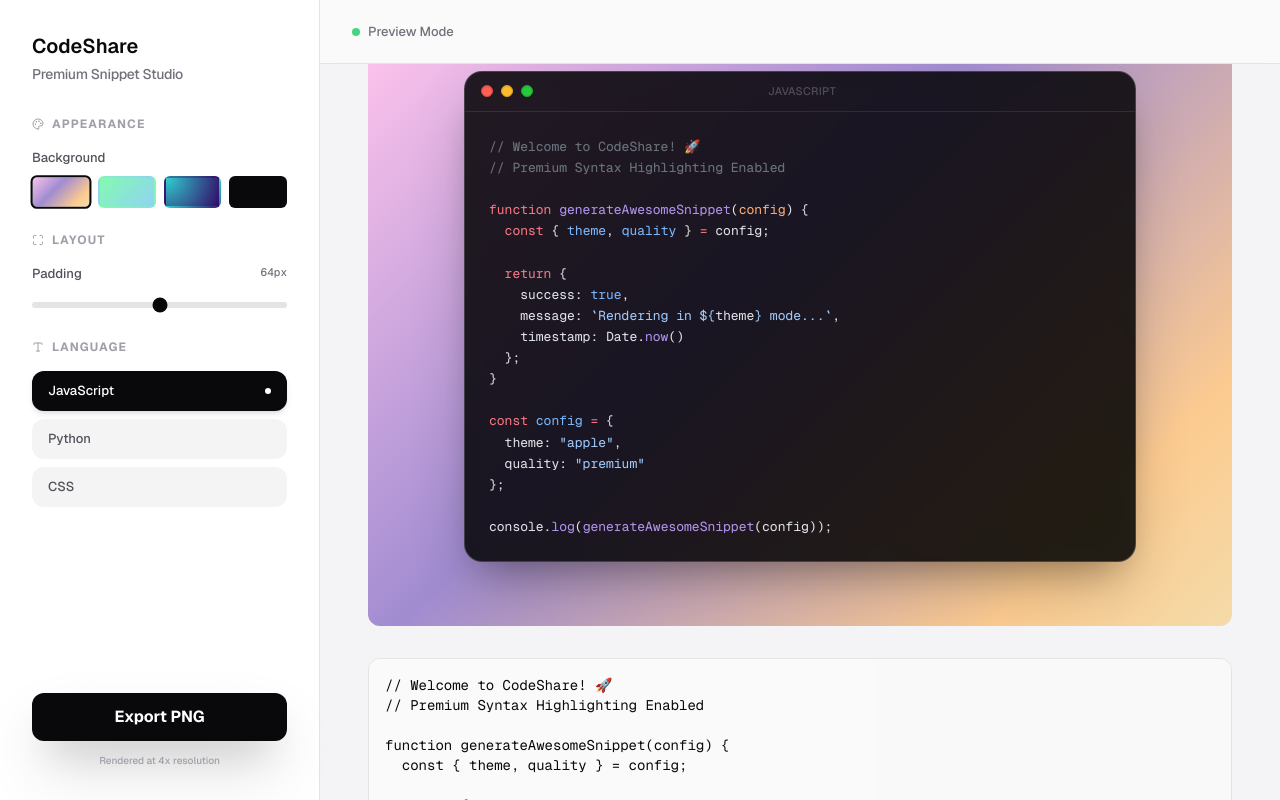
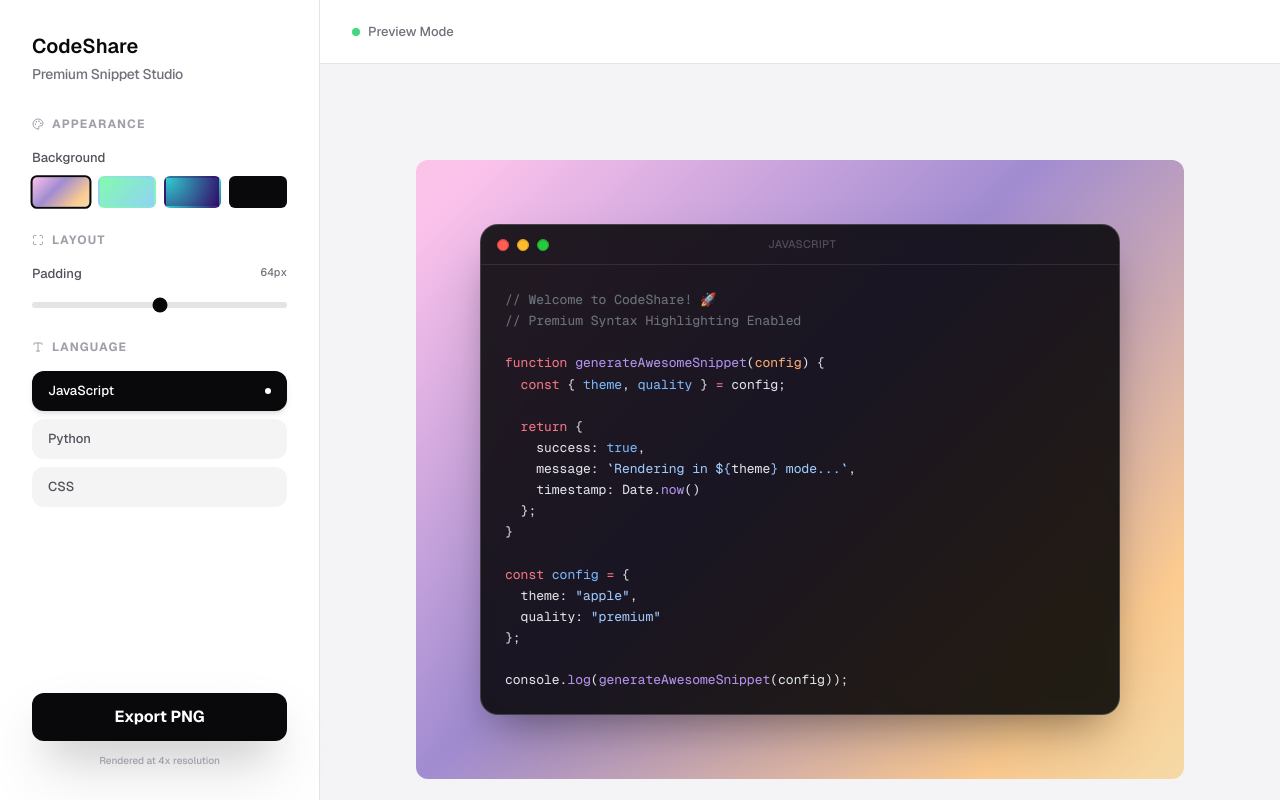
Before and after one commit to Dhaafin/code-share, a Next.js app: page / in a window 1280 px wide. Built offline with nearby package versions, Linux system fonts and the light colour scheme.

Commit message:
feat : fix scaling issues

```diff
--- a/src/app/page.jsx
+++ b/src/app/page.jsx
@@ -58,7 +58,7 @@
       {/* Preview Area */}
       <main className="flex-1 flex flex-col h-full overflow-hidden order-1 md:order-2">
         {/* Toolbar */}
-        <header className="h-14 md:h-16 border-b border-zinc-200 dark:border-zinc-800 flex items-center px-4 md:px-8 bg-white/50 dark:bg-black/50 backdrop-blur-sm justify-between shrink-0">
+        <header className="h-14 md:h-16 border-b border-zinc-200 dark:border-zinc-800 flex items-center px-4 md:px-8 bg-white dark:bg-black justify-between shrink-0 z-10">
           <div className="flex items-center gap-2">
             <div className="w-2 h-2 rounded-full bg-green-500 animate-pulse" />
             <span className="text-[11px] md:text-[13px] font-medium text-zinc-500">Preview Mode</span>
@@ -66,9 +66,11 @@
         </header>
 
         {/* Studio Canvas */}
-        <div className="flex-1 relative overflow-y-auto p-4 md:p-12 flex items-center justify-center bg-zinc-100/30 dark:bg-zinc-900/10">
-          <div className="w-full max-w-4xl">
-            <div ref={exportRef}>
+        <div className="flex-1 relative overflow-y-auto bg-zinc-100/30 dark:bg-zinc-900/10 custom-scrollbar">
+          <div className="w-full min-h-full flex flex-col items-center pt-16 md:pt-24 pb-24 px-4 md:px-12">
+
+            <div className="w-full max-w-3xl flex flex-col gap-8 md:gap-12">
+              <div ref={exportRef} className="w-full">
                 <CodeWindow
                   code={code}
                   {...settings}
@@ -76,11 +78,11 @@
               </div>
 
               {/* Real-time Text Area */}
-            <div className="mt-4 md:mt-8 relative group">
+              <div className="relative group">
                 <textarea
                   value={code}
                   onChange={(e) => setCode(e.target.value)}
-                className="w-full h-32 md:h-48 p-4 bg-white/50 dark:bg-zinc-900/50 border border-zinc-200 dark:border-zinc-800 rounded-xl font-mono text-xs md:text-sm focus:outline-none focus:ring-2 ring-zinc-500/20 transition-all resize-none"
+                  className="w-full h-32 md:h-48 p-4 bg-white/10 dark:bg-zinc-900/10 border border-zinc-200 dark:border-zinc-800 rounded-xl font-mono text-xs md:text-sm focus:outline-none focus:ring-2 ring-zinc-500/20 transition-all resize-none shadow-sm backdrop-blur-md"
                   placeholder="Paste your code here..."
                 />
                 <div className="absolute top-3 right-3 text-[10px] font-bold text-zinc-400 md:group-hover:opacity-100 opacity-0 transition-opacity uppercase tracking-widest pointer-events-none">
@@ -88,6 +90,8 @@
                 </div>
               </div>
             </div>
+
+          </div>
         </div>
       </main>
     </div>
--- a/src/components/CodeWindow.jsx
+++ b/src/components/CodeWindow.jsx
@@ -47,7 +47,7 @@
       style={{ padding: `min(${padding}px, 10vw)` }}
     >
       <div
-        className={`w-full max-w-2xl min-h-[100px] border border-zinc-200/20 dark:border-white/20 shadow-premium rounded-[12px] md:rounded-[var(--radius-apple)] overflow-hidden flex flex-col ${
+        className={`w-full min-h-[100px] border border-zinc-200/20 dark:border-white/20 shadow-premium rounded-[12px] md:rounded-[var(--radius-apple)] overflow-hidden flex flex-col ${
           theme === 'dark' ? 'bg-zinc-950/90' : 'bg-white/90'
         } ${glassmorphism ? 'apple-blur' : ''}`}
       >
```
Lines whose indentation alone changed are shown as unchanged.
